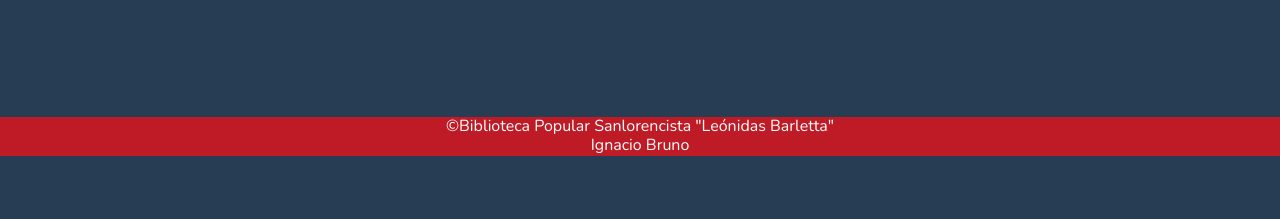
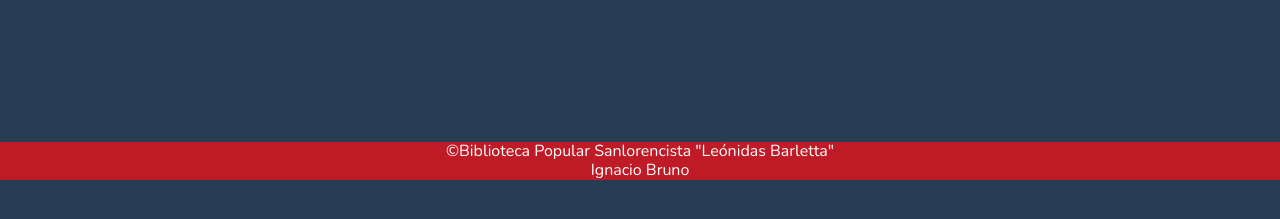
Before and after one commit to i-bruno/bibliotecacasla, a website: page index.html in a window 1280 px wide. Shown: the part 463-682 px from the top of the page. Drawn offline with nearby package versions, Linux system fonts and the light colour scheme.

Commit message:
Se trabaja en el responsive del footer del inicio

```diff
--- a/index.html
+++ b/index.html
@@ -56,7 +56,7 @@
         </nav>
     </header>
 
-    <main class="fondoazul">
+    <main class="minicio fondoazul">
         <section>
             <div class="contenedorLogo">
                 <img src="./img/Biblioteca Popular Sanlorencista Leónidas Barletta 4.png" alt="logo_biblioteca">
--- a/scss/_inicio.scss
+++ b/scss/_inicio.scss
@@ -47,12 +47,24 @@
     }
 }
 
-.finicio{
-    margin: 225px 0 0 0;
+.minicio{
+    @include tamanio(auto, 500px);
 }
 
 @media only screen and (min-width:576px){
-.finicio{
-    margin: 100px 0 0 0;
+    .minicio{
+        @include tamanio(auto, 600px);
+    }
 }
+
+@media only screen and (min-width:992px){
+    .minicio{
+        @include tamanio(auto, 500px);
     }
+}
+
+@media only screen and (min-width:1200px){
+    .minicio{
+        @include tamanio(auto, 539px);
+    }
+}
```
Also changed, not shown: css/style2.css.
